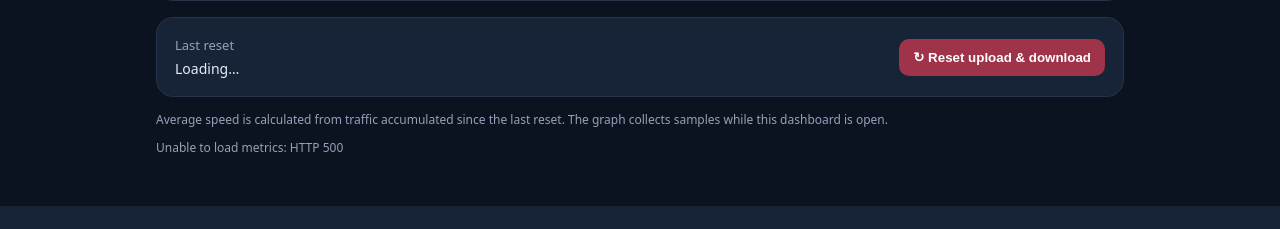
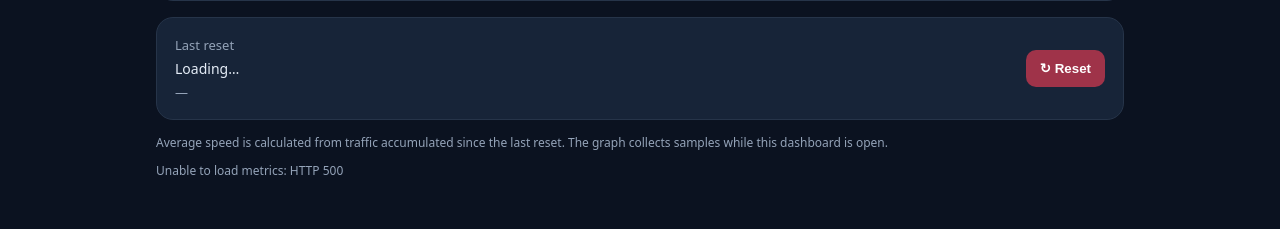
Before and after one commit to nithingowda/internet-usage-counter, a Flask app: page / in a window 1280 px wide. Shown: the part 868-1097 px from the top of the page. Before the commit the page ends 1074 px from the top, so only its background shows below. Run offline with Flask 3, Linux system fonts and the light colour scheme; data that the repository does not hold is empty; parts of the project's set-up code (start-up, migrations or seed data) failed here and were passed over.

Commit message:
Show relative time since usage counters reset

```diff
--- a/templates/index.html
+++ b/templates/index.html
@@ -61,7 +61,7 @@ select,input{background:#0d1727;border:1px solid var(--line);border-radius:8px;c
  <div class="chart-wrap"><canvas id="speedGraph"></canvas></div>
  <div class="chart-legend"><span><i class="chart-dot primary-dot"></i>Download</span><span><i class="chart-dot accent-dot"></i>Upload</span><span id="graphCaption">Last 5 minutes · updates every 2 seconds</span></div>
 </section>
-<div class="reset-panel card"><div><div class="label">Last reset</div><div class="reset-time" id="lastReset">Loading…</div></div><button class="danger" id="resetAll" type="button">↻ Reset upload &amp; download</button></div><div class="note">Average speed is calculated from traffic accumulated since the last reset. The graph collects samples while this dashboard is open.</div>
+<div class="reset-panel card"><div><div class="label">Last reset</div><div class="reset-time" id="lastReset">Loading…</div><div class="sub" id="resetElapsed">—</div></div><button class="danger" id="resetAll" type="button">↻ Reset</button></div><div class="note">Average speed is calculated from traffic accumulated since the last reset. The graph collects samples while this dashboard is open.</div>
 <div class="status" id="updated">Waiting for metrics…</div>
 </main>
 <script>
@@ -94,7 +94,8 @@ $('logoUpload').addEventListener('change',e=>{const file=e.target.files[0];if(!f
 $('removeLogo').addEventListener('click',()=>{setLogoPreview('');$('logoUpload').value='';applyAppearance(collectAppearance())});
 $('resetAppearance').addEventListener('click',()=>{fillAppearance(appearanceDefaults);$('logoUpload').value=''});
 $('saveSettings').addEventListener('click',async()=>{const b=$('saveSettings');b.disabled=true;b.textContent='Saving…';try{const payload={interface:$('interfaceSelect').value,display_name:$('deviceName').value,...collectAppearance()};const r=await fetch('/api/settings',{method:'POST',headers:{'Content-Type':'application/json'},body:JSON.stringify(payload)});const d=await r.json();if(!r.ok)throw new Error(d.error||'Could not save settings');$('pageTitle').textContent=d.display_name;$('activeInterface').textContent=d.interface;applyAppearance(d.appearance);graphSamples.length=0;$('settingsPanel').classList.remove('open');await refresh();}catch(e){alert(e.message)}finally{b.disabled=false;b.textContent='Save settings'}});
-async function refresh(){try{const r=await fetch('/api/status',{cache:'no-store'});if(!r.ok)throw new Error('HTTP '+r.status);const d=await r.json();$('connection').textContent='● Connected';$('connection').style.color='#86efac';$('pageTitle').textContent=d.display_name||'Internet Usage';$('activeInterface').textContent=d.interface;$('downSpeed').textContent=fmtSpeedMbps(d.download_bps);$('upSpeed').textContent=fmtSpeedMbps(d.upload_bps);$('downSpeedAlt').textContent=fmtSpeedMBps(d.download_bps);$('upSpeedAlt').textContent=fmtSpeedMBps(d.upload_bps);$('downAverage').textContent='Average: '+fmtSpeedMbps(d.average_download_bps)+' · '+fmtSpeedMBps(d.average_download_bps);$('upAverage').textContent='Average: '+fmtSpeedMbps(d.average_upload_bps)+' · '+fmtSpeedMBps(d.average_upload_bps);$('lastReset').textContent=d.reset_at?new Date(d.reset_at).toLocaleString():'Not available';
+function timeAgo(value){const then=new Date(value).getTime();if(!Number.isFinite(then))return 'time unavailable';const seconds=Math.max(0,Math.floor((Date.now()-then)/1000));if(seconds<10)return 'just now';if(seconds<60)return seconds+' seconds ago';const minutes=Math.floor(seconds/60);if(minutes<60)return minutes+' minute'+(minutes===1?'':'s')+' ago';const hours=Math.floor(minutes/60);if(hours<24)return hours+' hour'+(hours===1?'':'s')+' ago';const days=Math.floor(hours/24);if(days<30)return days+' day'+(days===1?'':'s')+' ago';const months=Math.floor(days/30);if(months<12)return months+' month'+(months===1?'':'s')+' ago';const years=Math.floor(days/365);return years+' year'+(years===1?'':'s')+' ago'}
+async function refresh(){try{const r=await fetch('/api/status',{cache:'no-store'});if(!r.ok)throw new Error('HTTP '+r.status);const d=await r.json();$('connection').textContent='● Connected';$('connection').style.color='#86efac';$('pageTitle').textContent=d.display_name||'Internet Usage';$('activeInterface').textContent=d.interface;$('downSpeed').textContent=fmtSpeedMbps(d.download_bps);$('upSpeed').textContent=fmtSpeedMbps(d.upload_bps);$('downSpeedAlt').textContent=fmtSpeedMBps(d.download_bps);$('upSpeedAlt').textContent=fmtSpeedMBps(d.upload_bps);$('downAverage').textContent='Average: '+fmtSpeedMbps(d.average_download_bps)+' · '+fmtSpeedMBps(d.average_download_bps);$('upAverage').textContent='Average: '+fmtSpeedMbps(d.average_upload_bps)+' · '+fmtSpeedMBps(d.average_upload_bps);$('lastReset').textContent=d.reset_at?new Date(d.reset_at).toLocaleString():'Not available';$('resetElapsed').textContent=d.reset_at?'Reset '+timeAgo(d.reset_at):'Reset time unavailable';
  const now=Date.now();graphSamples.push({time:now,download:Number(d.download_bps)||0,upload:Number(d.upload_bps)||0});if(graphSamples.length>1805)graphSamples.shift();drawSpeedGraph();$('downTotal').textContent=fmtBytes(d.download_since_reset);$('upTotal').textContent=fmtBytes(d.upload_since_reset);$('updated').textContent='Last update: '+(d.updated_at||'—')+' · Auto-refresh every 2 seconds';}catch(e){$('connection').textContent='● Offline';$('connection').style.color='#fda4af';$('updated').textContent='Unable to load metrics: '+e.message}}
 async function resetCounter(){if(!confirm('Reset both download and upload counters?'))return;try{const r=await fetch('/api/reset',{method:'POST'});const d=await r.json();if(!r.ok)throw new Error(d.error||'Reset failed');graphSamples.length=0;await refresh()}catch(e){alert('Could not reset: '+e.message)}}$('resetAll').addEventListener('click',resetCounter);
 loadSettings();refresh();setInterval(refresh,2000);
```
